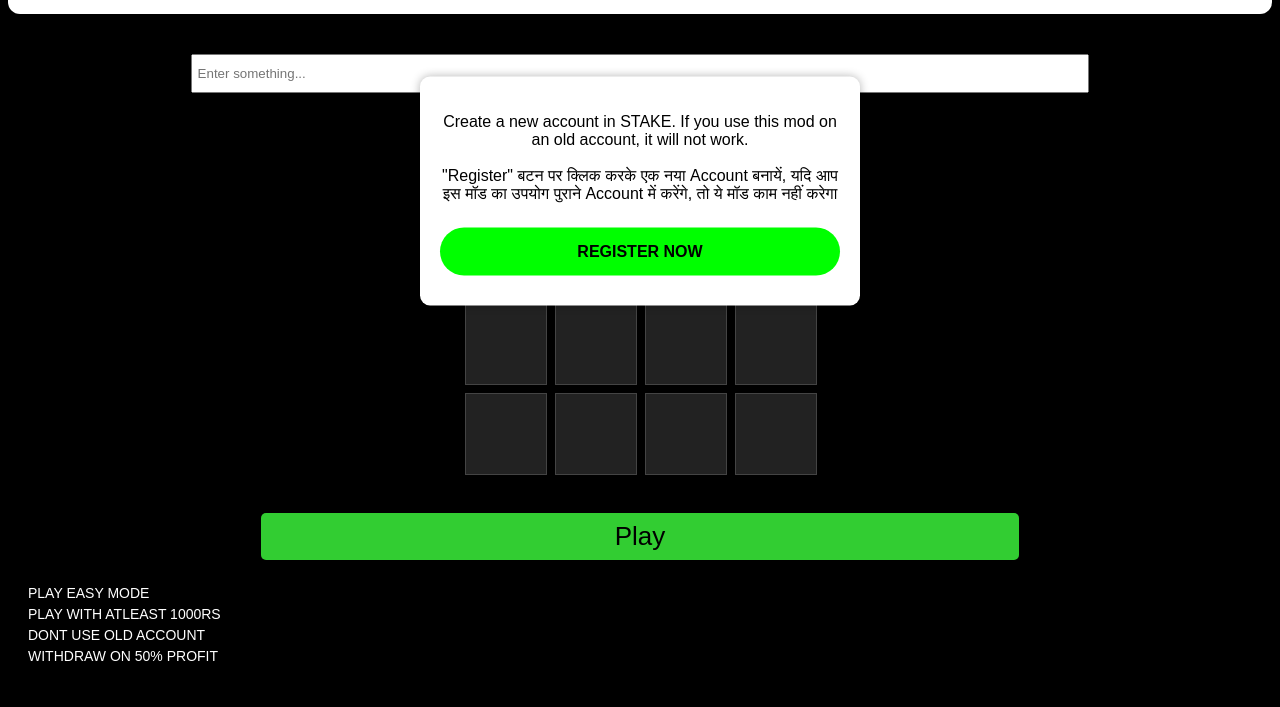
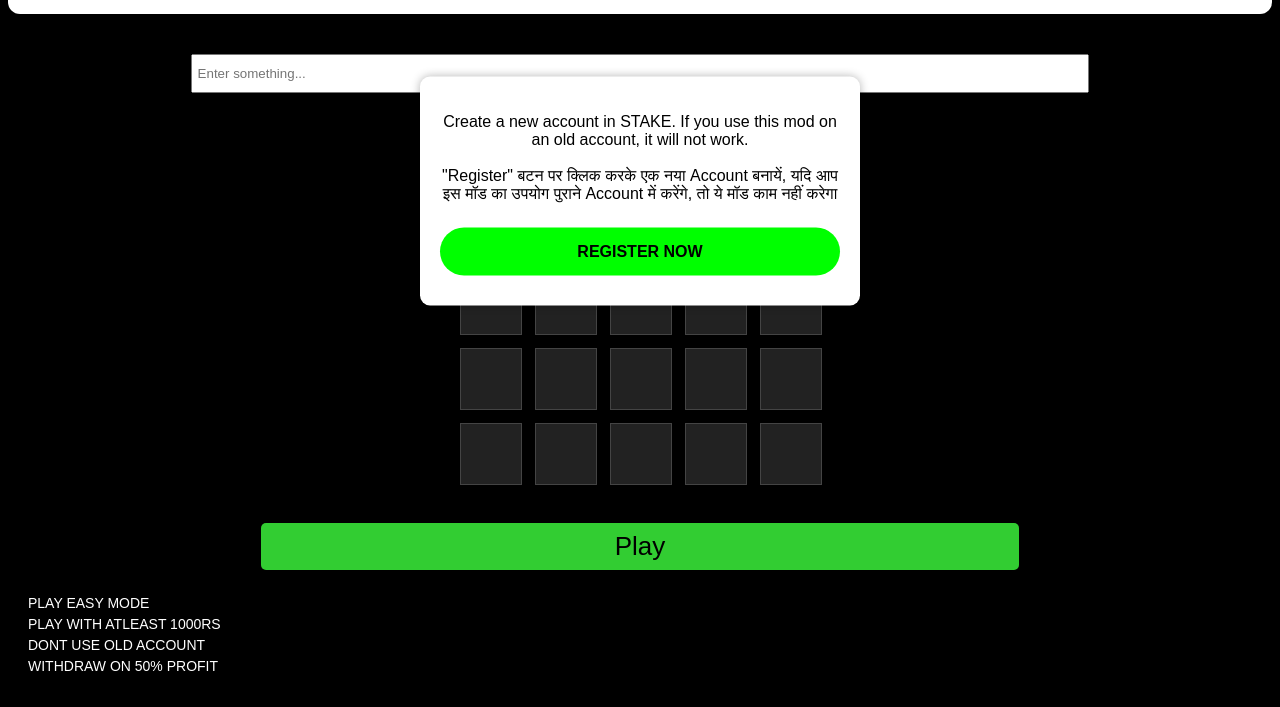
Before and after one commit to PrajjwalVajpayee/STAKE-EMPIRE, a plain HTML site: page mines.html in a window 1280 px wide. Shown: the part 209-916 px from the top of the page. Drawn offline with Linux system fonts and the light colour scheme.

Commit message:
change grid size

```diff
--- a/mines.html
+++ b/mines.html
@@ -81,16 +81,16 @@
 
         .grid {
             display: grid;
-            grid-template-columns: repeat(4, 80px);
-            grid-template-rows: repeat(4, 80px);
-            gap: 10px;
+            grid-template-columns: repeat(5, 60px);
+            grid-template-rows: repeat(5, 60px);
+            gap: 15px;
             justify-content: center;
             margin: 10px auto;
         }
 
         .cell {
-            width: 80px;
-            height: 80px;
+            width: 60px;
+            height: 60px;
             background-color: #222;
             border: 1px solid #444;
             display: flex;
@@ -175,7 +175,7 @@
     </div>
 
     <script>
-        const gridSize = 4;
+        const gridSize = 5;
         const totalCells = gridSize * gridSize;
         const gemImageSrc = "gem-none.Bcv6X_BH (1).png";
 
```
Also changed, not shown: assets/apk_profile.jpg (added).
